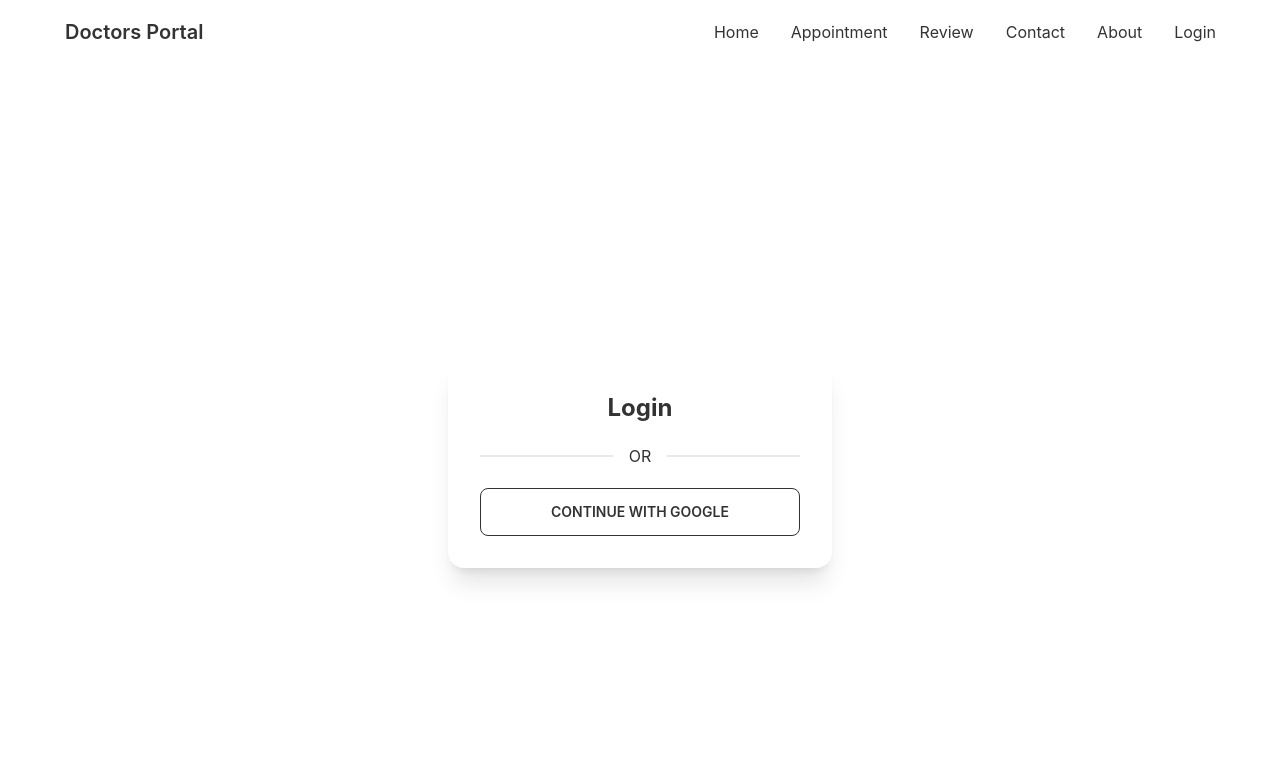
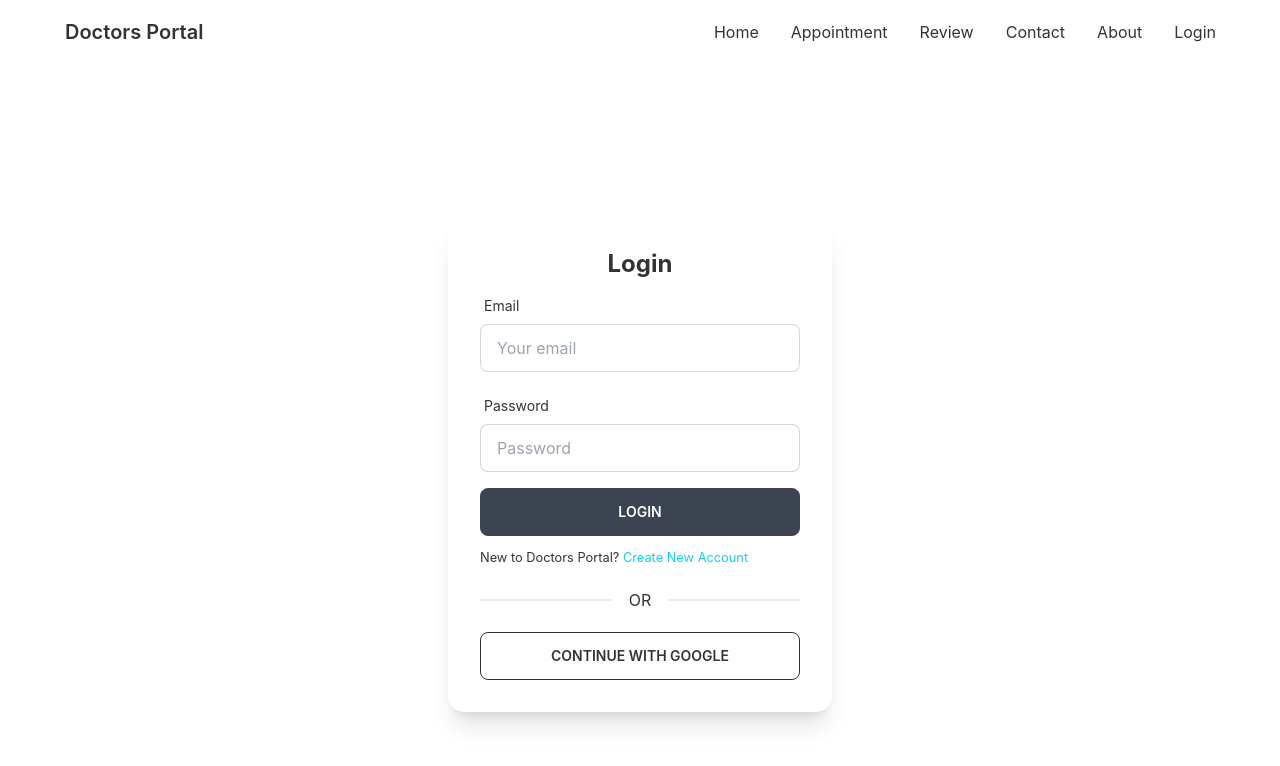
Before and after one commit to mirajulalam/Doctor-portal, a React (Create React App) app: page /login in a window 1280 px wide. Shown: the top 766 px of the page. Built offline with nearby package versions, Linux system fonts and the light colour scheme; no server answers.

Commit message:
login page added

```diff
--- a/package.json
+++ b/package.json
@@ -15,6 +15,7 @@
     "react-day-picker": "^8.0.4",
     "react-dom": "^18.1.0",
     "react-firebase-hooks": "^5.0.3",
+    "react-hook-form": "^7.31.1",
     "react-router-dom": "^6.3.0",
     "react-scripts": "5.0.1",
     "web-vitals": "^2.1.4"
--- a/src/App.js
+++ b/src/App.js
@@ -5,6 +5,7 @@ import About from './Pages/About/About';
 import Navbar from './Pages/Shared/Navbar';
 import Login from './Pages/Login/Login';
 import Appointment from './Pages/Appointment/Appointment';
+import SignUp from './Pages/Login/SignUp';
 
 function App() {
   return (
@@ -15,6 +16,7 @@ function App() {
         <Route path='/about' element={<About />}></Route>
         <Route path='/appointment' element={<Appointment />}></Route>
         <Route path='/login' element={<Login />}></Route>
+        <Route path='/signup' element={<SignUp />}></Route>
       </Routes>
     </div>
   );
--- a/src/Pages/Login/Login.js
+++ b/src/Pages/Login/Login.js
@@ -1,18 +1,90 @@
 import React from 'react';
 import auth from '../../firebase.init';
-import { useSignInWithGoogle } from 'react-firebase-hooks/auth';
+import { useSignInWithEmailAndPassword, useSignInWithGoogle } from 'react-firebase-hooks/auth';
+import { useForm } from "react-hook-form";
+import Loading from '../Shared/Loading';
+import { Link } from 'react-router-dom';
+const Login = () => {
+    const [signInWithGoogle, gUser, gLoading, gError] = useSignInWithGoogle(auth);
+    const { register, formState: { errors }, handleSubmit } = useForm();
+    const [
+        signInWithEmailAndPassword,
+        user,
+        loading,
+        error,
+    ] = useSignInWithEmailAndPassword(auth);
 
-const Login = () => {
-    const [signInWithGoogle, user, loading, error] = useSignInWithGoogle(auth);
-
-    if (user) {
-        console.log(user);
+    let errorMessage;
+    if (error || gError) {
+        errorMessage = <p className='text-red-500'><small>{error?.message || gError?.message}</small></p>
     }
+    if (loading || gLoading) {
+        return <Loading></Loading>
+    }
+    if (user || gUser) {
+        console.log(user || gUser);
+    }
+    const onSubmit = data => {
+        console.log(data)
+        signInWithEmailAndPassword(data.email, data.password)
+    };
     return (
         <div className='flex h-screen justify-center items-center'>
             <div className="card w-96 bg-base-100 shadow-xl">
                 <div className="card-body">
                     <h2 className="text-center font-bold text-2xl">Login</h2>
+                    <form onSubmit={handleSubmit(onSubmit)}>
+                        <div className="form-control w-full max-w-xs">
+                            <label className="label">
+                                <span className="label-text">Email</span>
+                            </label>
+                            <input
+                                type="email"
+                                placeholder="Your email" className="input input-bordered w-full max-w-xs"
+                                {...register("email", {
+                                    required: {
+                                        value: true,
+                                        message: 'Email is Required'
+                                    },
+                                    pattern: {
+                                        value: /^\w+@[a-zA-Z_]+?\.[a-zA-Z]{2,3}$/,
+                                        message: 'Provide a valid Email'
+                                    }
+                                })}
+                            />
+                            <label className="label">
+                                {errors.email?.type === 'required' && <span className="label-text-alt text-red-500">{errors.email.message}</span>}
+                                {errors.email?.type === 'pattern' && <span className="label-text-alt text-red-500">{errors.email.message}</span>}
+                            </label>
+                        </div>
+
+                        <div className="form-control w-full max-w-xs">
+                            <label className="label">
+                                <span className="label-text">Password</span>
+                            </label>
+                            <input
+                                type="password"
+                                placeholder="Password" className="input input-bordered w-full max-w-xs"
+                                {...register("password", {
+                                    required: {
+                                        value: true,
+                                        message: 'Password is Required'
+                                    },
+                                    minLength: {
+                                        value: 6,
+                                        message: 'Must be 6 characters to longer'
+                                    }
+                                })}
+                            />
+                            <label className="label">
+                                {errors.password?.type === 'required' && <span className="label-text-alt text-red-500">{errors.password.message}</span>}
+                                {errors.password?.type === 'minLength' && <span className="label-text-alt text-red-500">{errors.password.message}</span>}
+                            </label>
+                        </div>
+                        {errorMessage}
+                        <input className='btn w-full max-w-xs text-white' type="submit" value="Login" />
+                    </form>
+                    <p><small>New to Doctors Portal? <Link className='text-primary' to="/signup">Create New Account</Link></small></p>
                     <div className="divider">OR</div>
                     <button
                         onClick={() => signInWithGoogle()}
--- /dev/null
+++ b/src/Pages/Login/SignUp.js
@@ -0,0 +1,11 @@
+import React from 'react';
+
+const SignUp = () => {
+    return (
+        <div>
+
+        </div>
+    );
+};
+
+export default SignUp;
--- /dev/null
+++ b/src/Pages/Shared/Loading.js
@@ -0,0 +1,11 @@
+import React from 'react';
+
+const Loading = () => {
+    return (
+        <div class="flex items-center justify-center ">
+            <div class="w-40 h-40 border-t-4 border-b-4 border-green-900 rounded-full animate-spin"></div>
+        </div>
+    );
+};
+
+export default Loading;
```
Also changed, not shown: 1 other file (tests, documents, lock files or other folders).
